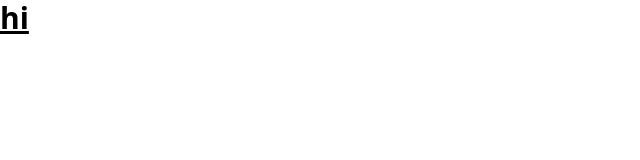
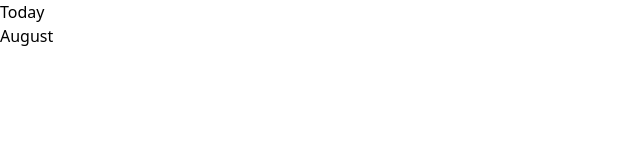
Before and after one commit to ScaxCodes/cc-calendar, a React (Vite) app: page / in a window 1280 px wide. Shown: the top 160 px of the page, without its empty margins (0-640 px from the left). Built offline with nearby package versions, Linux system fonts and the light colour scheme.

Commit message:
Add basic calendar components structure

```diff
--- a/src/App.tsx
+++ /dev/null
@@ -1,5 +0,0 @@
-function App() {
-  return <h1 className="text-3xl font-bold underline">hi</h1>;
-}
-
-export default App;
--- /dev/null
+++ b/src/components/Calendar.tsx
@@ -0,0 +1,31 @@
+export function Calendar() {
+  return (
+    <>
+      <Navigation />
+      <Month />
+      <AddEventModal />
+      <EventDetailsModal />
+      <ViewMoreModal />
+    </>
+  );
+}
+
+function Navigation() {
+  return <button>Today</button>;
+}
+
+function Month() {
+  return <h1>August</h1>;
+}
+
+function AddEventModal() {
+  return "";
+}
+
+function EventDetailsModal() {
+  return "";
+}
+
+function ViewMoreModal() {
+  return "";
+}
--- a/src/main.tsx
+++ b/src/main.tsx
@@ -1,10 +1,10 @@
-import { StrictMode } from 'react'
-import { createRoot } from 'react-dom/client'
-import App from './App.tsx'
-import './index.css'
+import { StrictMode } from "react";
+import { createRoot } from "react-dom/client";
+import "./index.css";
+import { Calendar } from "./components/Calendar.tsx";
 
-createRoot(document.getElementById('root')!).render(
+createRoot(document.getElementById("root")!).render(
   <StrictMode>
-    <App />
-  </StrictMode>,
-)
+    <Calendar />
+  </StrictMode>
+);
```
